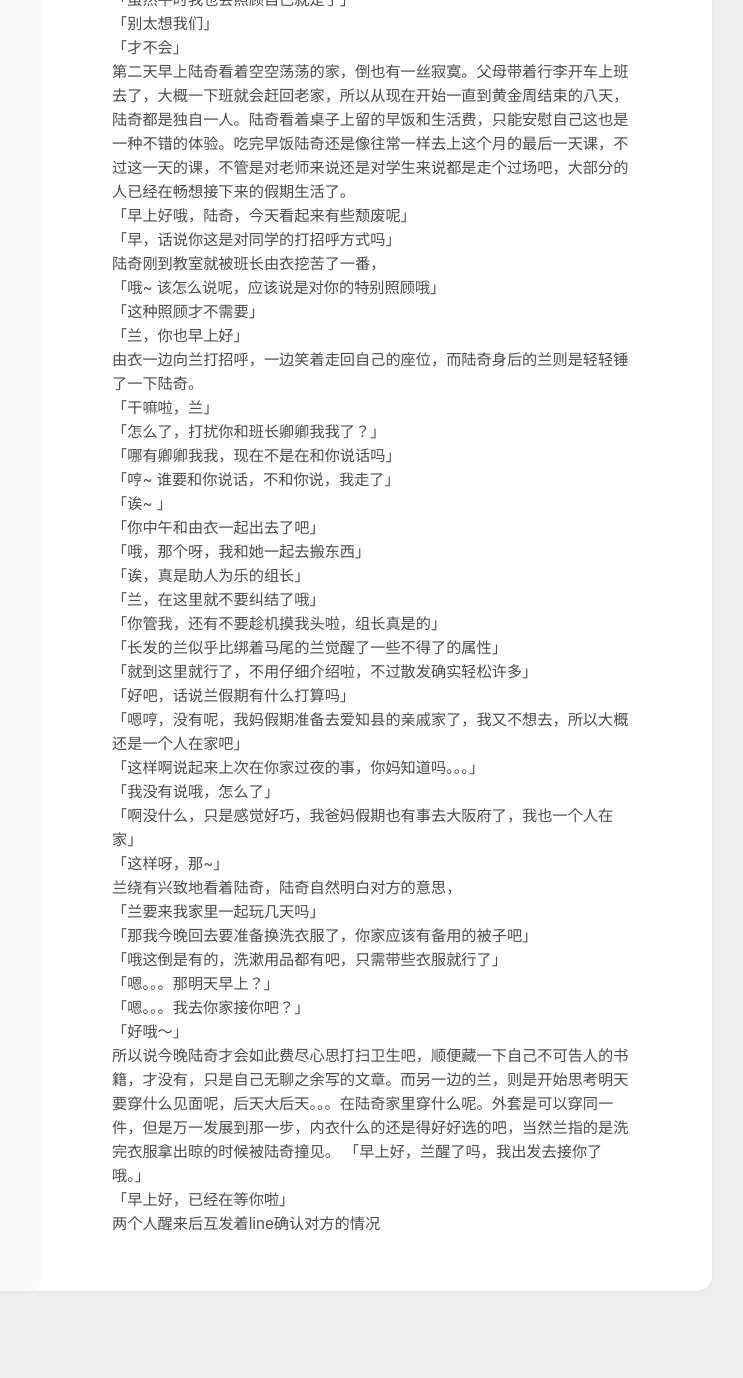
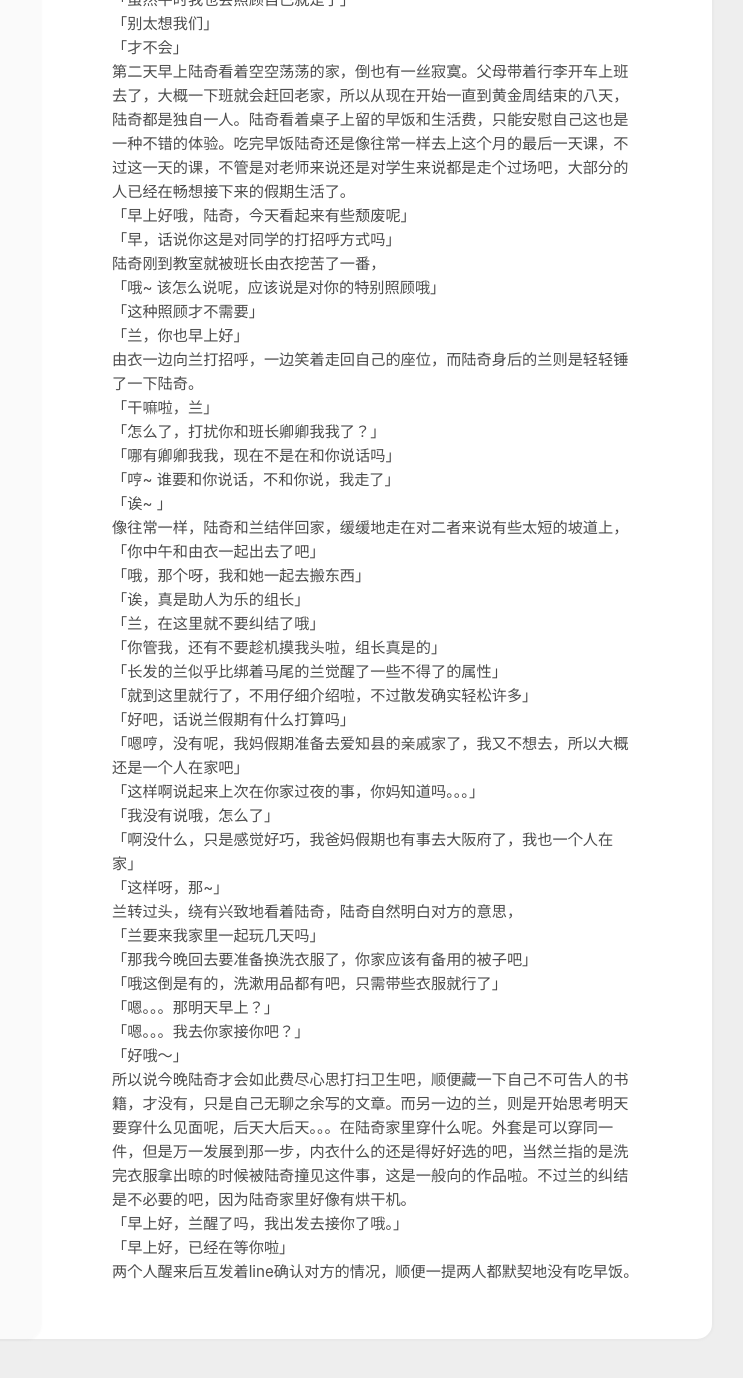
Before and after one commit to latalealice/latalealice.github.io, a Jekyll site: the page built from _posts/2021-12-20-第一次还请多关照.md, in a window 1280 px wide and 1400 px high, scrolled down 576 px. Shown: the top 1378 px of the window, without its empty margins (408-1151 px from the left). Built offline with Jekyll 4.4.1, drawn with Linux system fonts in a browser that asks for light colours; before the commit the page ends 1928 px from its top, so only the background shows below that.

Commit message:
Update 2021-12-20-第一次还请多关照.md

```diff
--- a/_posts/2021-12-20-第一次还请多关照.md
+++ b/_posts/2021-12-20-第一次还请多关照.md
@@ -28,6 +28,7 @@ title: 第一次还请多关照。
 「哪有卿卿我我，现在不是在和你说话吗」
 「哼~ 谁要和你说话，不和你说，我走了」
 「诶~ 」
+像往常一样，陆奇和兰结伴回家，缓缓地走在对二者来说有些太短的坡道上，
 「你中午和由衣一起出去了吧」
 「哦，那个呀，我和她一起去搬东西」
 「诶，真是助人为乐的组长」
@@ -41,14 +42,14 @@ title: 第一次还请多关照。
 「我没有说哦，怎么了」
 「啊没什么，只是感觉好巧，我爸妈假期也有事去大阪府了，我也一个人在家」
 「这样呀，那~」
-兰绕有兴致地看着陆奇，陆奇自然明白对方的意思，
+兰转过头，绕有兴致地看着陆奇，陆奇自然明白对方的意思，
 「兰要来我家里一起玩几天吗」
 「那我今晚回去要准备换洗衣服了，你家应该有备用的被子吧」
 「哦这倒是有的，洗漱用品都有吧，只需带些衣服就行了」
 「嗯。。。那明天早上？」
 「嗯。。。我去你家接你吧？」
 「好哦～」
-所以说今晚陆奇才会如此费尽心思打扫卫生吧，顺便藏一下自己不可告人的书籍，才没有，只是自己无聊之余写的文章。而另一边的兰，则是开始思考明天要穿什么见面呢，后天大后天。。。在陆奇家里穿什么呢。外套是可以穿同一件，但是万一发展到那一步，内衣什么的还是得好好选的吧，当然兰指的是洗完衣服拿出晾的时候被陆奇撞见。
+所以说今晚陆奇才会如此费尽心思打扫卫生吧，顺便藏一下自己不可告人的书籍，才没有，只是自己无聊之余写的文章。而另一边的兰，则是开始思考明天要穿什么见面呢，后天大后天。。。在陆奇家里穿什么呢。外套是可以穿同一件，但是万一发展到那一步，内衣什么的还是得好好选的吧，当然兰指的是洗完衣服拿出晾的时候被陆奇撞见这件事，这是一般向的作品啦。不过兰的纠结是不必要的吧，因为陆奇家里好像有烘干机。
 「早上好，兰醒了吗，我出发去接你了哦。」
 「早上好，已经在等你啦」
-两个人醒来后互发着line确认对方的情况
+两个人醒来后互发着line确认对方的情况，顺便一提两人都默契地没有吃早饭。
```
